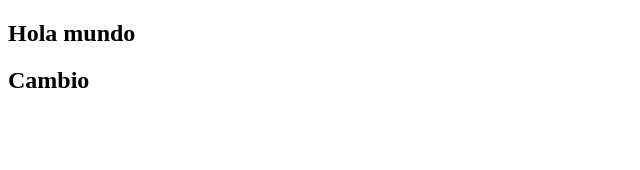
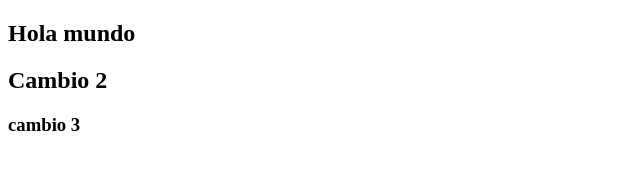
Before and after one commit to Gera1503/git-test, a plain HTML site: page index.html in a window 1280 px wide. Shown: the whole page, without its empty margins (0-640 px from the left). Drawn offline with Linux system fonts and the light colour scheme.

Commit message:
feat: my complete change

```diff
--- a/index.html
+++ b/index.html
@@ -8,7 +8,8 @@
 <body>
     <section>
         <h1>Hola mundo</h1>
-        <h2>Cambio</h2>
+        <h2>Cambio 2</h2>
+        <h3>cambio 3</h3>
     </section>
 </body>
 </html>
```
